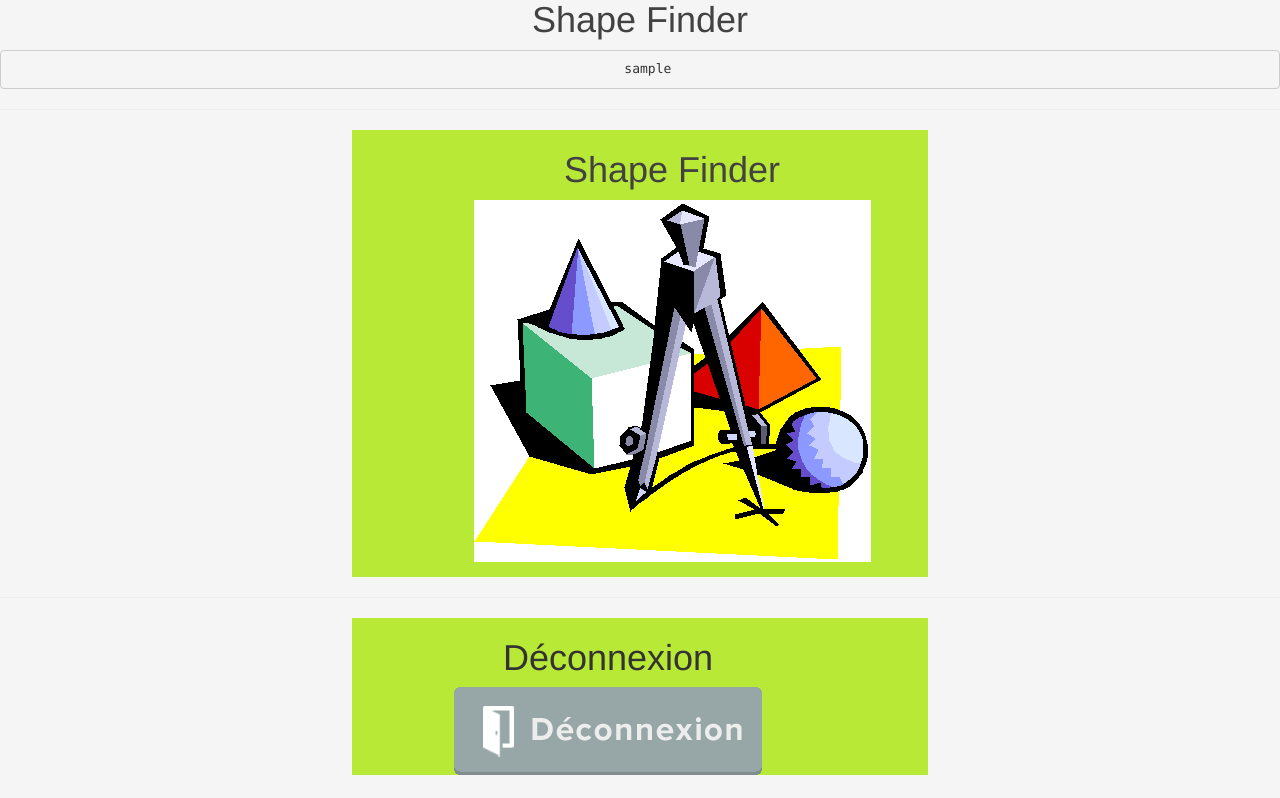
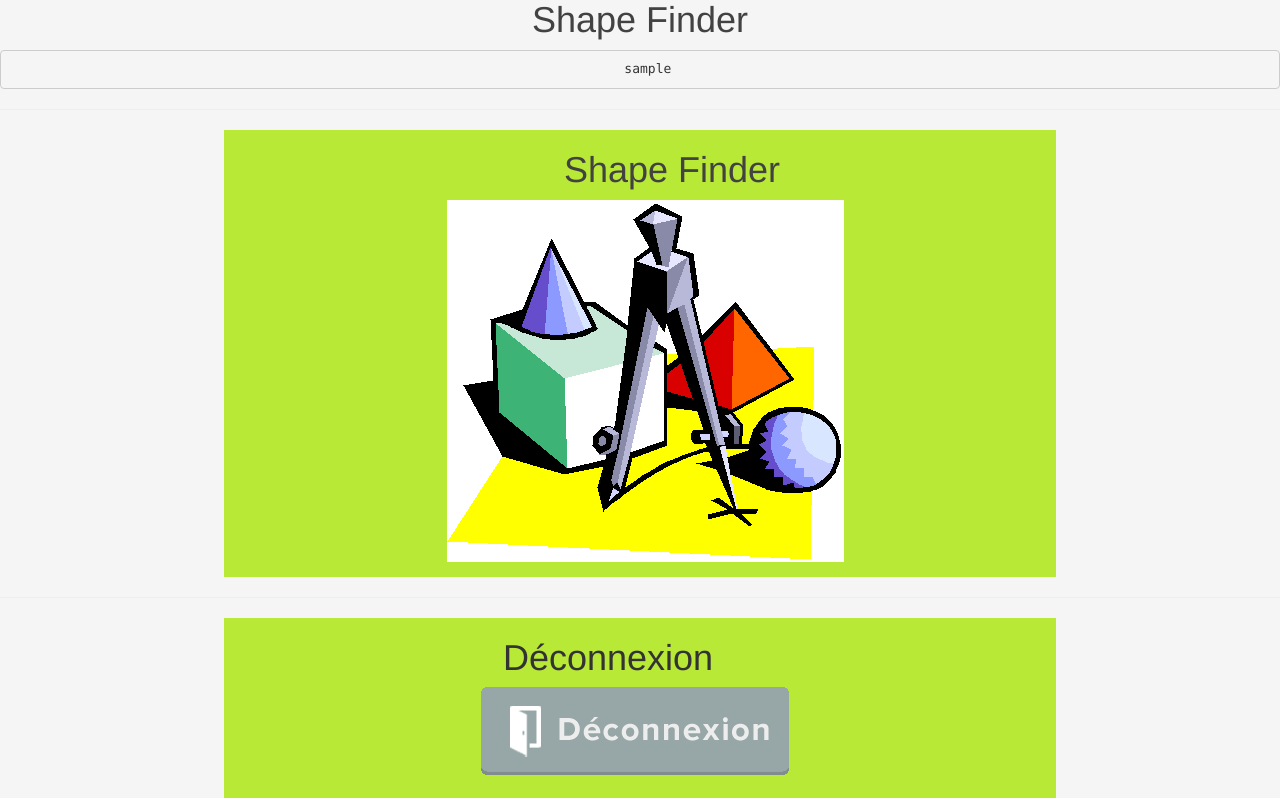
Before and after one commit to A-DoK-F/ShapeFinder, a PHP site: page / in a window 1280 px wide. Shown: the part 20-818 px from the top of the page. Before the commit the page ends 795 px from the top, so only its background shows below. Run offline with PHP 8.4, Linux system fonts and the light colour scheme; the visitor is signed in with stand-in values (Sample User, id 1).

Commit message:
Add files via upload

```diff
--- a/style/stylesheet.css
+++ b/style/stylesheet.css
@@ -1,5 +1,22 @@
 body{
   background-color: #F5F5F5;
+  font-size: 100%;
+}
+#geoshapei{
+  max-width: 100%;
+  max-height: 100%;
+  padding-right: 7%;
+}
+#deco{
+  max-width: 100%;
+  max-height: 100%;
+  padding-left: 7%;
+  padding-bottom: 3%;
+}
+#conni{
+  max-width: 100%;
+  max-height: 100%;
+  padding-left: 12%;
 }
 #centerh1{
   text-align: center;
@@ -17,7 +34,7 @@ body{
   float: left;
   padding-left: 5%;
   background-color: #B9E937;
-  width: 45%;
+  width: 65%;
   height: auto;
   text-align: center;
   align-self: center;
@@ -27,7 +44,7 @@ body{
 }
 .pixel{
   height: 15px;
-  width: 45%;
+  width: 65%;
   align-self: center;
   background-color: #B9E937;
 }
@@ -42,7 +59,7 @@ body{
   float: right;
   padding-right: 5%;
   background-color: #B9E937;
-  width: 45%;
+  width: 65%;
   height: auto;
   align-self: center;
 }
```
